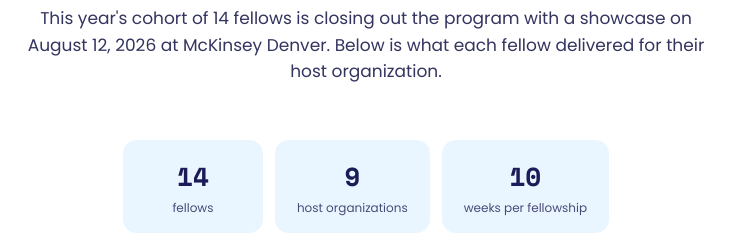
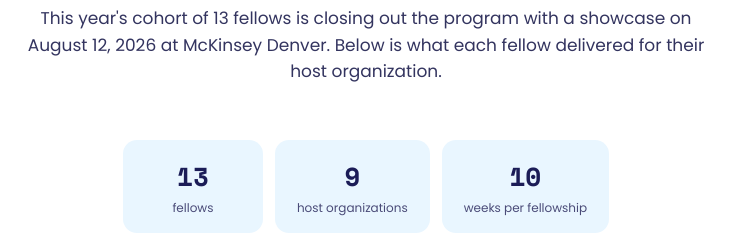
Before and after one commit to codepath/colorado-thrives-ai-fellows, a plain HTML site: page index.html in a window 1280 px wide. Shown: the part 328-575 px from the top of the page, 274-1004 px from the left. Drawn offline with nearby package versions, Linux system fonts and the light colour scheme; no server answers.

Commit message:
Update fellow count from 14 to 13

```diff
--- a/index.html
+++ b/index.html
@@ -293,12 +293,12 @@
   <span class="eyebrow">CodePath × Anthropic × Colorado Thrives</span>
   <h1>Colorado Thrives AI Fellows</h1>
   <p class="lede">Colorado Thrives pairs early-career technologists with Colorado employers, government agencies, and nonprofits for a 10-week AI fellowship. Each fellow spends a week of pre-work learning Claude, two days of live training in Denver scoping and prototyping with their host organization, then the rest of the summer building, testing, and handing off a working AI solution &mdash; with CodePath and Anthropic providing mentorship throughout.</p>
-  <p class="lede">This year's cohort of 14 fellows is closing out the program with a showcase on August 12, 2026 at McKinsey Denver. Below is what each fellow delivered for their host organization.</p>
+  <p class="lede">This year's cohort of 13 fellows is closing out the program with a showcase on August 12, 2026 at McKinsey Denver. Below is what each fellow delivered for their host organization.</p>
 </header>
 
 <div class="stats-wrap">
   <div class="stats">
-    <div class="stat"><div class="num">14</div><div class="label">fellows</div></div>
+    <div class="stat"><div class="num">13</div><div class="label">fellows</div></div>
     <div class="stat"><div class="num">9</div><div class="label">host organizations</div></div>
     <div class="stat"><div class="num">10</div><div class="label">weeks per fellowship</div></div>
   </div>
```
